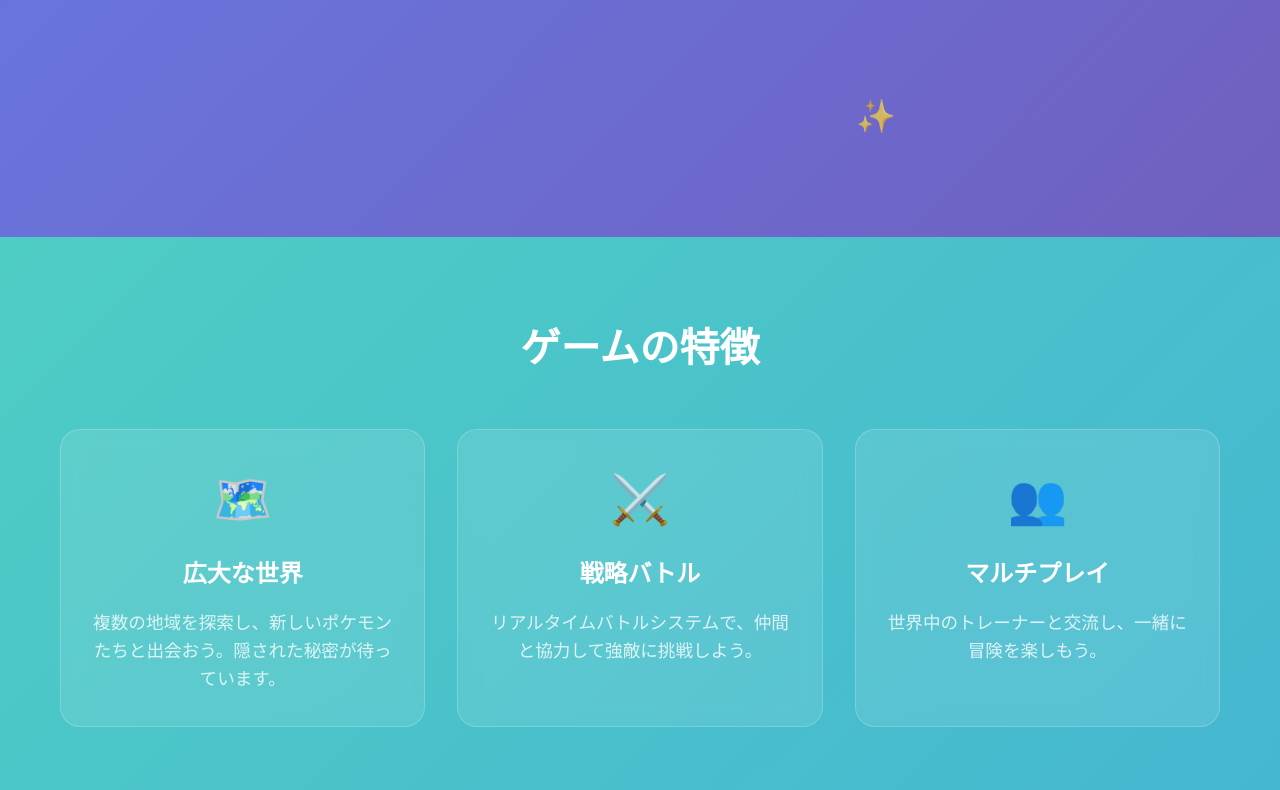
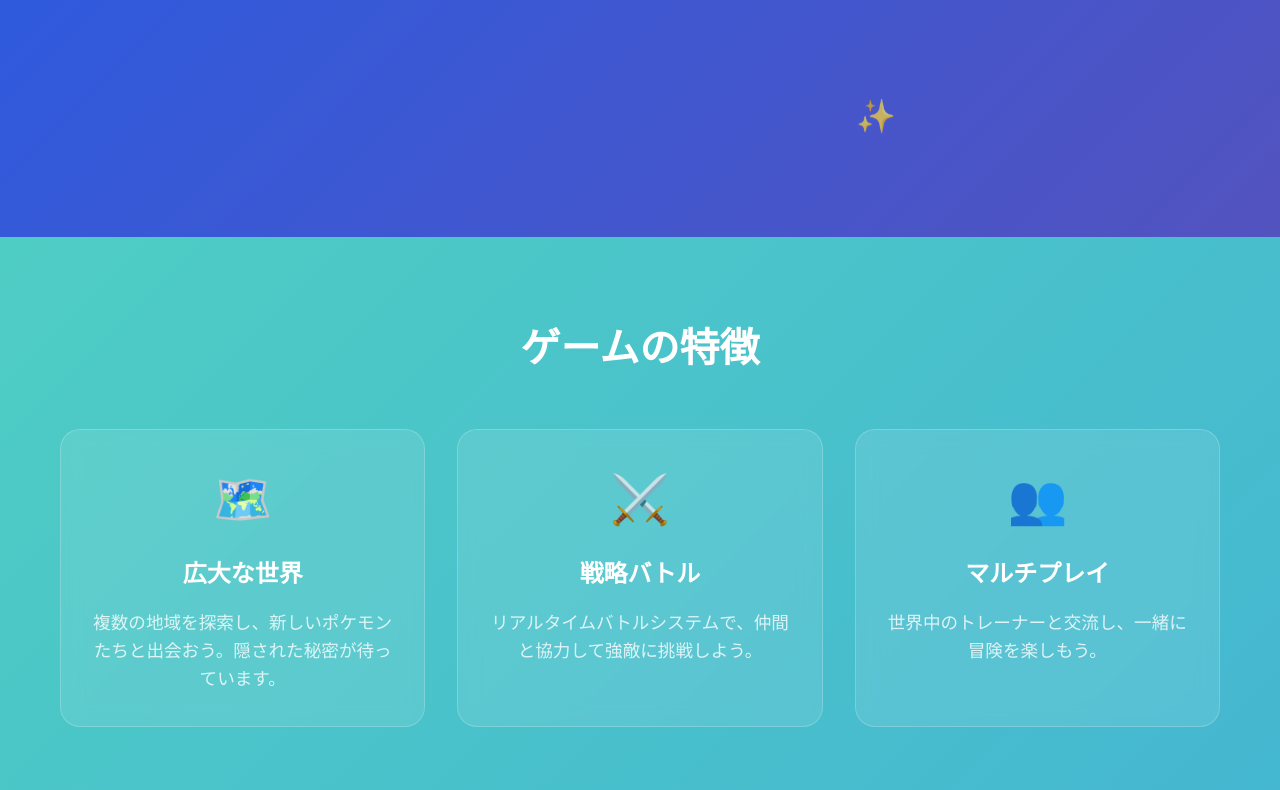
Before and after one commit to Purimubird/GitTestDay3team01, a plain HTML site: page index.html in a window 1280 px wide. Shown: the part 643-1433 px from the top of the page. Drawn offline with nearby package versions, Linux system fonts and the light colour scheme.

Commit message:
change body color in style.css

```diff
--- a/style.css
+++ b/style.css
@@ -9,7 +9,7 @@ body {
     font-family: 'Nunito', sans-serif;
     line-height: 1.6;
     overflow-x: hidden;
-    background: linear-gradient(135deg, #667eea 0%, #764ba2 100%);
+    background: linear-gradient(135deg, #205eea 0%, #764ba2 100%);
 }
 
 .container {
```
